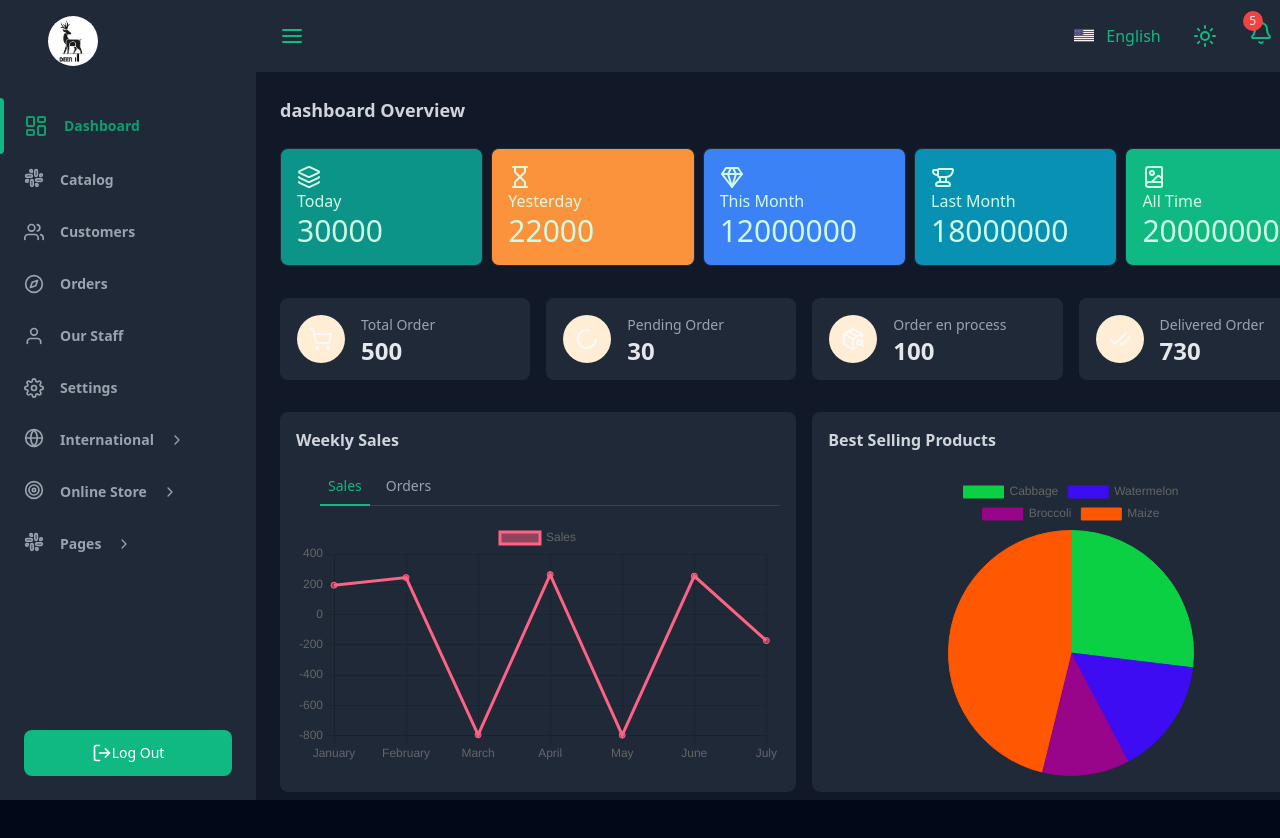
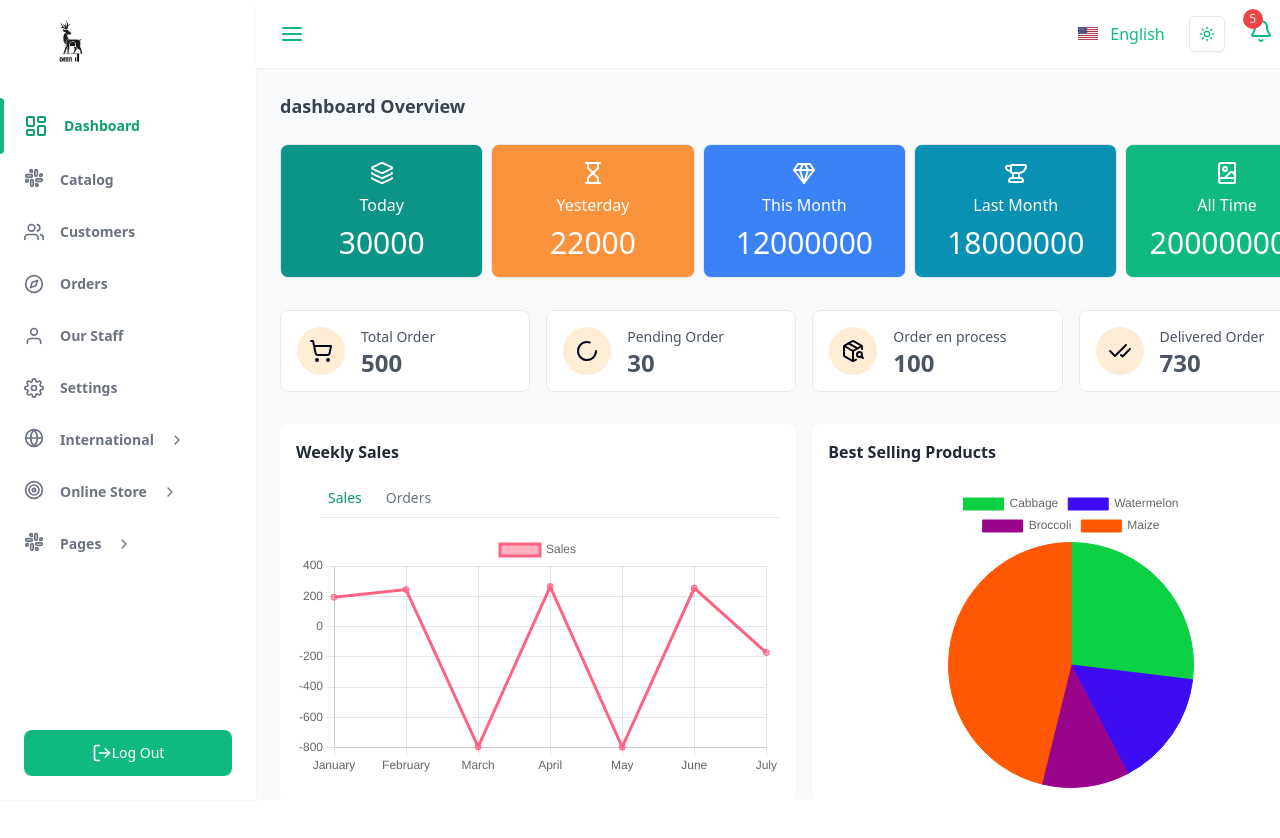
Before and after one commit to yousseflearn/deerit-multivendor-ecomerce, a Next.js app: page /dashboard in a window 1280 px wide. Shown: the top 838 px of the page. Built offline with nearby package versions, Linux system fonts and the light colour scheme.

Commit message:
update Dark Mode

```diff
--- a/app/layout.js
+++ b/app/layout.js
@@ -1,6 +1,6 @@
 import { Geist, Geist_Mono } from "next/font/google";
 import "../styles/main.scss";
-import Providers from "@/context/Providers";
+import { Providers } from "@/context/Providers";
 
 const geistSans = Geist({
   variable: "--font-geist-sans",
@@ -19,11 +19,18 @@
 
 export default function RootLayout({ children }) {
   return (
-    <html lang="en" className="dark" style={{ colorScheme: "dark" }}>
+    <html lang="en" suppressHydrationWarning>
       <body
         className={`${geistSans.variable} ${geistMono.variable} antialiased`}
       >
-        <Providers>{children}</Providers>
+        <Providers
+          attribute="class"
+          defaultTheme="system"
+          enableSystem
+          disableTransitionOnChange
+        >
+          {children}
+        </Providers>
       </body>
     </html>
   );
--- a/components/ModeToggle.jsx
+++ b/components/ModeToggle.jsx
@@ -1,25 +1,40 @@
 "use client";
 
+import * as React from "react";
 import { Moon, Sun } from "lucide-react";
 import { useTheme } from "next-themes";
-import { useEffect, useState } from "react";
+
+import { Button } from "@/components/ui/button";
+import {
+  DropdownMenu,
+  DropdownMenuContent,
+  DropdownMenuItem,
+  DropdownMenuTrigger,
+} from "@/components/ui/dropdown-menu";
 
 export function ModeToggle() {
-  const [mounted, setMounted] = useState(false);
-  const { theme, setTheme } = useTheme();
-
-  useEffect(() => {
-    setMounted(true);
-  }, []);
-
-  if (!mounted) return null;
+  const { setTheme } = useTheme();
 
   return (
-    <button
-      className={`w-fit p-2 rounded-md hover:scale-110 active:scale-100 duration-200 bg-gray-200 dark:bg-gray-800`}
-      onClick={() => setTheme(theme === "dark" ? "light" : "dark")}
-    >
-      {theme === "light" ? <Moon /> : <Sun />}
-    </button>
+    <DropdownMenu>
+      <DropdownMenuTrigger asChild>
+        <Button variant="outline" size="icon">
+          <Sun className="h-[1.2rem] w-[1.2rem] rotate-0 scale-100 transition-all dark:-rotate-90 dark:scale-0" />
+          <Moon className="absolute h-[1.2rem] w-[1.2rem] rotate-90 scale-0 transition-all dark:rotate-0 dark:scale-100" />
+          <span className="sr-only">Toggle theme</span>
+        </Button>
+      </DropdownMenuTrigger>
+      <DropdownMenuContent align="end">
+        <DropdownMenuItem onClick={() => setTheme("light")}>
+          Light
+        </DropdownMenuItem>
+        <DropdownMenuItem onClick={() => setTheme("dark")}>
+          Dark
+        </DropdownMenuItem>
+        <DropdownMenuItem onClick={() => setTheme("system")}>
+          System
+        </DropdownMenuItem>
+      </DropdownMenuContent>
+    </DropdownMenu>
   );
 }
--- a/components/backoffice/CustomDataTable.jsx
+++ b/components/backoffice/CustomDataTable.jsx
@@ -218,7 +218,7 @@
                     disabled={currentPage === index + 1}
                     className={
                       currentPage === index + 1
-                        ? "flex items-center justify-center px-3 h-8 leading-tight text-white bg-blue-500 border border-blue-200 hover:bg-blue-700 hover:text-white dark:bg-gray-800 dark:border-gray-700 dark:text-gray-400 dark:hover:bg-gray-700 dark:hover:text-white"
+                        ? "flex items-center justify-center px-3 h-8 leading-tight text-white bg-blue-500 border border-blue-200 hover:bg-blue-700 hover:text-white dark:bg-emerald-600 dark:border-emerald-700 dark:text-white dark:hover:bg-emerald-600 dark:hover:text-white"
                         : "flex items-center justify-center px-3 h-8 leading-tight text-gray-500 bg-white border border-gray-300 hover:bg-gray-100 hover:text-gray-700 dark:bg-gray-800 dark:border-gray-700 dark:text-gray-400 dark:hover:bg-gray-700 dark:hover:text-white"
                     }
                   >
--- a/components/backoffice/LargeCard.jsx
+++ b/components/backoffice/LargeCard.jsx
@@ -5,7 +5,7 @@
   return (
     <div className="min-w-0 rounded-lg overflow-hidden bg-white dark:bg-gray-800 flex justify-center h-full">
       <div
-        className={`p-4 border border-gray-200 justify-between dark:border-gray-800 w-full rounded-lg text-white dark:text-emerald-100  ${color} `}
+        className={`p-4 border flex flex-col items-center justify-between py-4 gap-2 border-gray-200  dark:border-gray-800 w-full rounded-lg text-white dark:text-emerald-100  ${color} `}
       >
         {icon}
         <h4>{period}</h4>
--- /dev/null
+++ b/components/ui/button.jsx
@@ -0,0 +1,48 @@
+import * as React from "react"
+import { Slot } from "@radix-ui/react-slot"
+import { cva } from "class-variance-authority";
+
+import { cn } from "@/lib/utils"
+
+const buttonVariants = cva(
+  "inline-flex items-center justify-center gap-2 whitespace-nowrap rounded-md text-sm font-medium transition-colors focus-visible:outline-none focus-visible:ring-1 focus-visible:ring-ring disabled:pointer-events-none disabled:opacity-50 [&_svg]:pointer-events-none [&_svg]:size-4 [&_svg]:shrink-0",
+  {
+    variants: {
+      variant: {
+        default:
+          "bg-primary text-primary-foreground shadow hover:bg-primary/90",
+        destructive:
+          "bg-destructive text-destructive-foreground shadow-sm hover:bg-destructive/90",
+        outline:
+          "border border-input bg-background shadow-sm hover:bg-accent hover:text-accent-foreground",
+        secondary:
+          "bg-secondary text-secondary-foreground shadow-sm hover:bg-secondary/80",
+        ghost: "hover:bg-accent hover:text-accent-foreground",
+        link: "text-primary underline-offset-4 hover:underline",
+      },
+      size: {
+        default: "h-9 px-4 py-2",
+        sm: "h-8 rounded-md px-3 text-xs",
+        lg: "h-10 rounded-md px-8",
+        icon: "h-9 w-9",
+      },
+    },
+    defaultVariants: {
+      variant: "default",
+      size: "default",
+    },
+  }
+)
+
+const Button = React.forwardRef(({ className, variant, size, asChild = false, ...props }, ref) => {
+  const Comp = asChild ? Slot : "button"
+  return (
+    <Comp
+      className={cn(buttonVariants({ variant, size, className }))}
+      ref={ref}
+      {...props} />
+  );
+})
+Button.displayName = "Button"
+
+export { Button, buttonVariants }
--- a/context/Providers.jsx
+++ b/context/Providers.jsx
@@ -1,10 +1,7 @@
 "use client";
+
 import { ThemeProvider } from "next-themes";
 
-export default function Providers({ children }) {
-  return (
-    <ThemeProvider attribute="class" defaultTheme="dark">
-      {children}
-    </ThemeProvider>
-  );
+export function Providers({ children, ...props }) {
+  return <ThemeProvider {...props}>{children}</ThemeProvider>;
 }
--- a/package.json
+++ b/package.json
@@ -10,6 +10,7 @@
   },
   "dependencies": {
     "@radix-ui/react-dropdown-menu": "^2.1.6",
+    "@radix-ui/react-slot": "^1.1.2",
     "chart.js": "^4.4.8",
     "class-variance-authority": "^0.7.1",
     "clsx": "^2.1.1",
```
Also changed, not shown: 1 other file (tests, documents, lock files or other folders).
